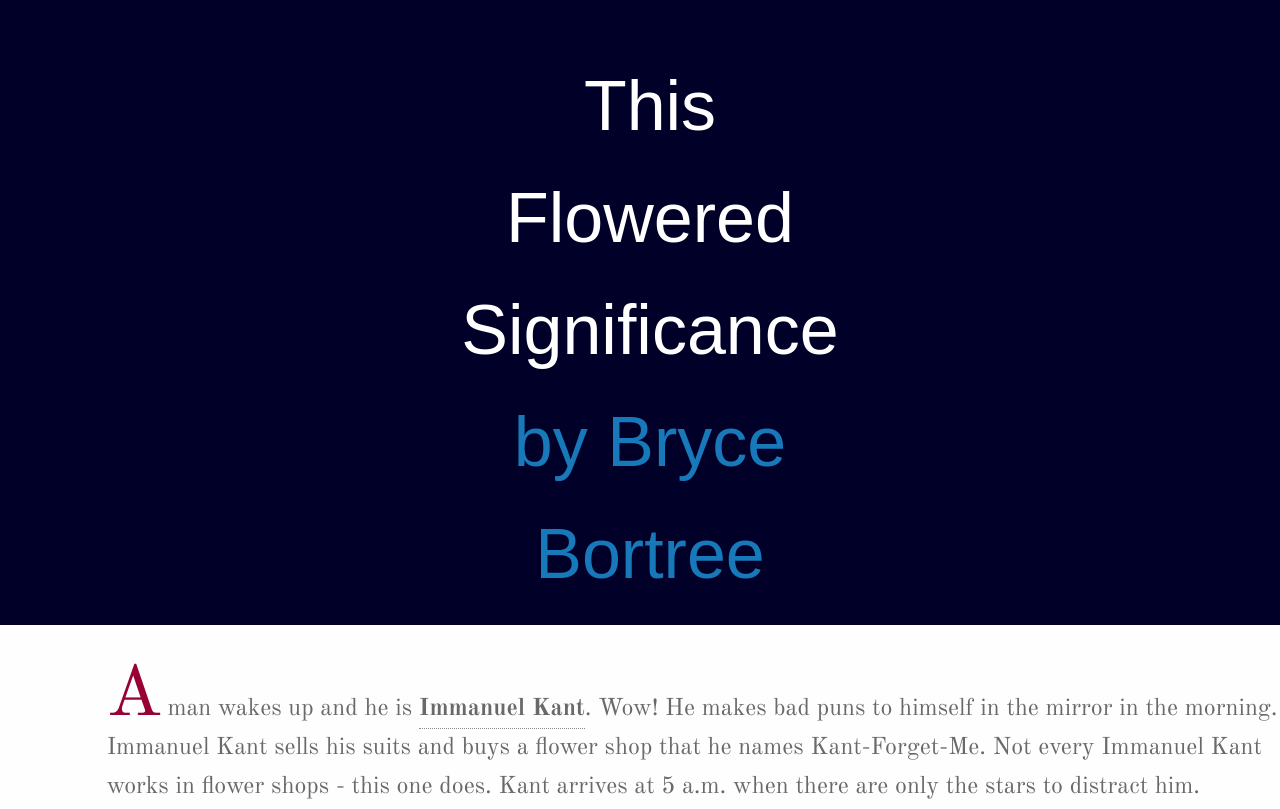
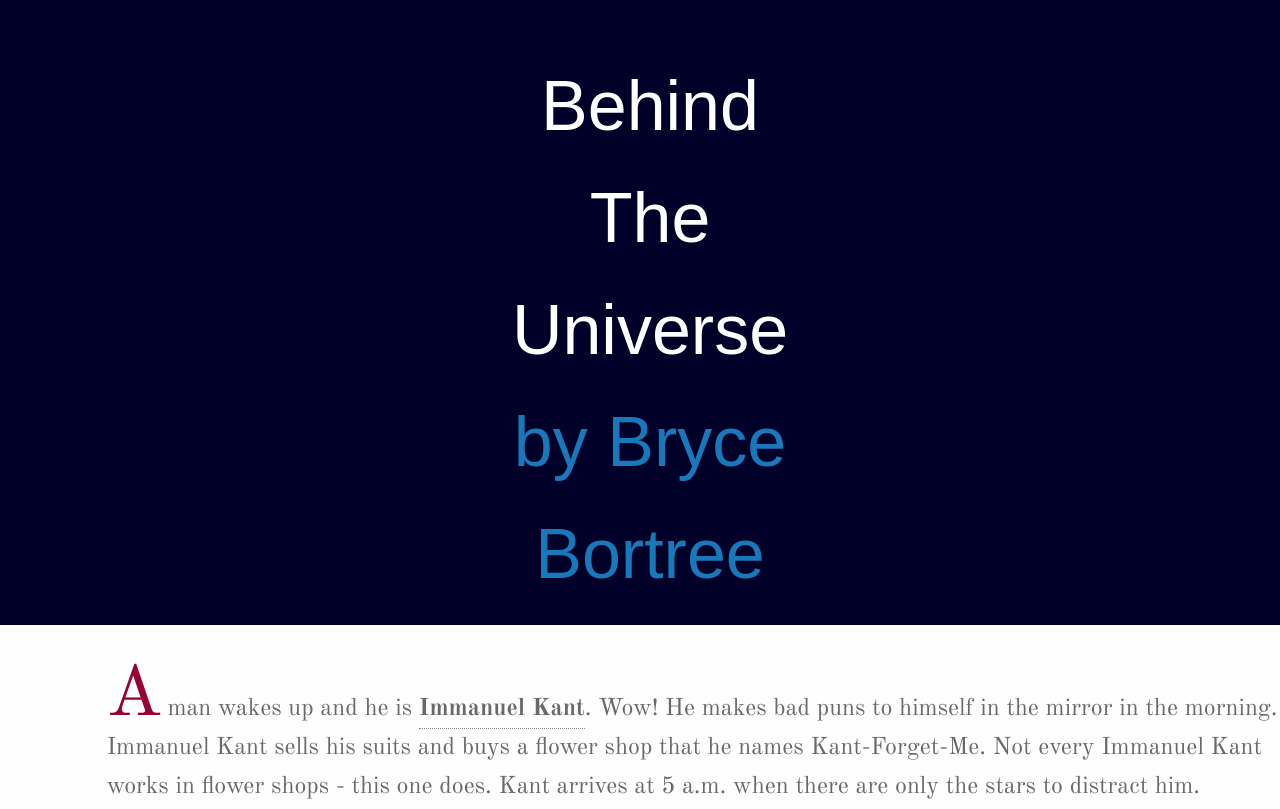
Before and after one commit to brycebortree/behind-the-universe, a plain HTML site: page index.html in a window 1280 px wide. Shown: the top 809 px of the page. Drawn offline with nearby package versions, Linux system fonts and the light colour scheme.

Commit message:
Update title
A Flower Significance is pretentious. Fixing that

```diff
--- a/index.html
+++ b/index.html
@@ -26,7 +26,7 @@
         <p class="scroll_tip"
         data-0="font-size: 70px; margin-left: -240px;"
         data-625="font-size:50px; margin-left: -220px;">
-        This <br> Flowered <br> Significance<br>
+        Behind <br> The <br> Universe<br>
             <a href="http://brycebortree.com">
             by Bryce Bortree
             </a>
```
